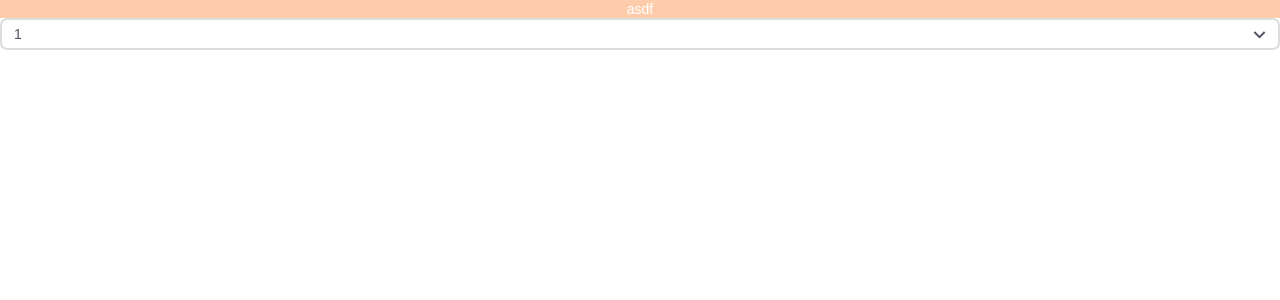
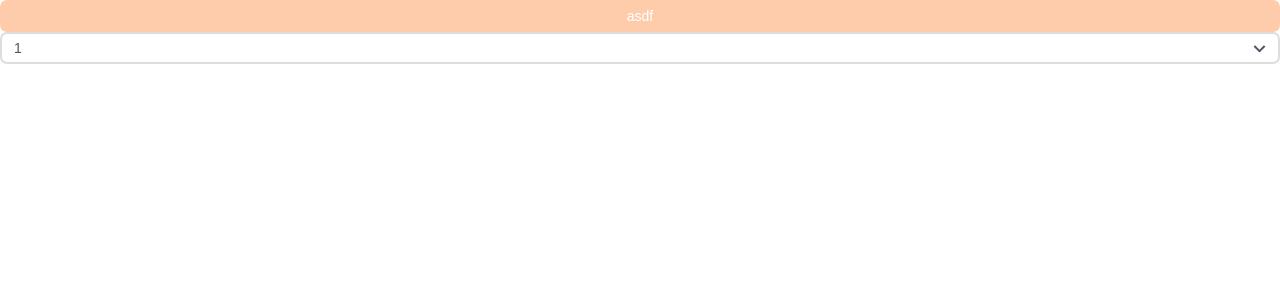
Before and after one commit to jongwook123/Talkid, a React (Create React App) app in the folder frontend/: page / in a window 1280 px wide. Shown: the top 300 px of the page. Built offline with nearby package versions, Linux system fonts and the light colour scheme.

Commit message:
Feat : LongButton1 컴포넌트 높이, border radius 조절

```diff
--- a/frontend/src/components/buttons/longbutton1/style.js
+++ b/frontend/src/components/buttons/longbutton1/style.js
@@ -2,9 +2,11 @@ import styled from "styled-components";
 
 export const Button = styled.button`
     width: 100%;
+    height: 32px;
     border: 0;
     transition: all 0.2s;
     background-color: ${props => props.color === 'orange' ? `${props.theme.colors.theme.orange}` : props.color === 'green' ? `${props.theme.colors.theme.green}` : `${props.theme.colors.theme.blue}`};
+    border-radius: ${props => props.theme.border_radius.lv2};
     color: ${props => props.theme.colors.font.white};
     font-size: ${props => props.theme.font_size.lv3};
 
```
